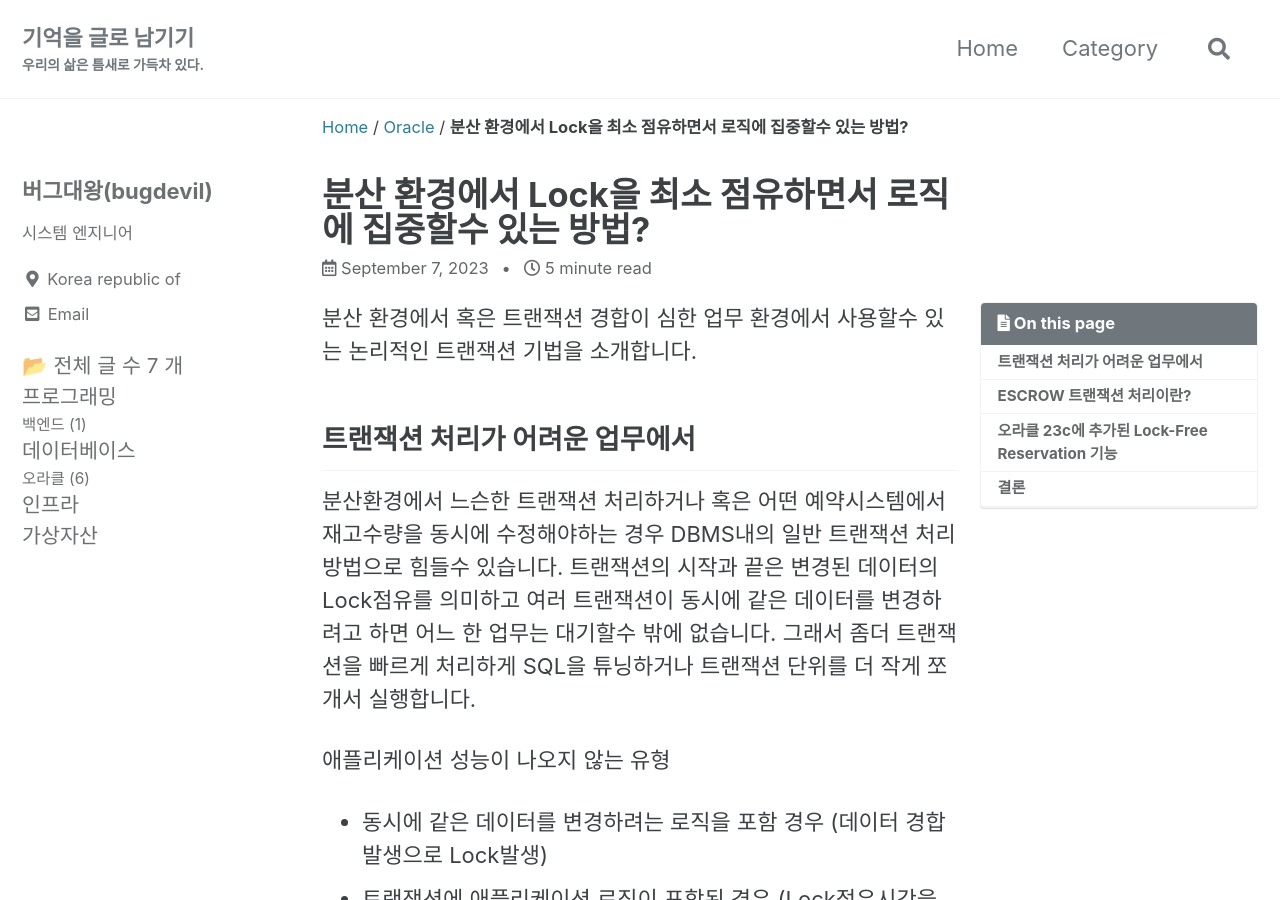
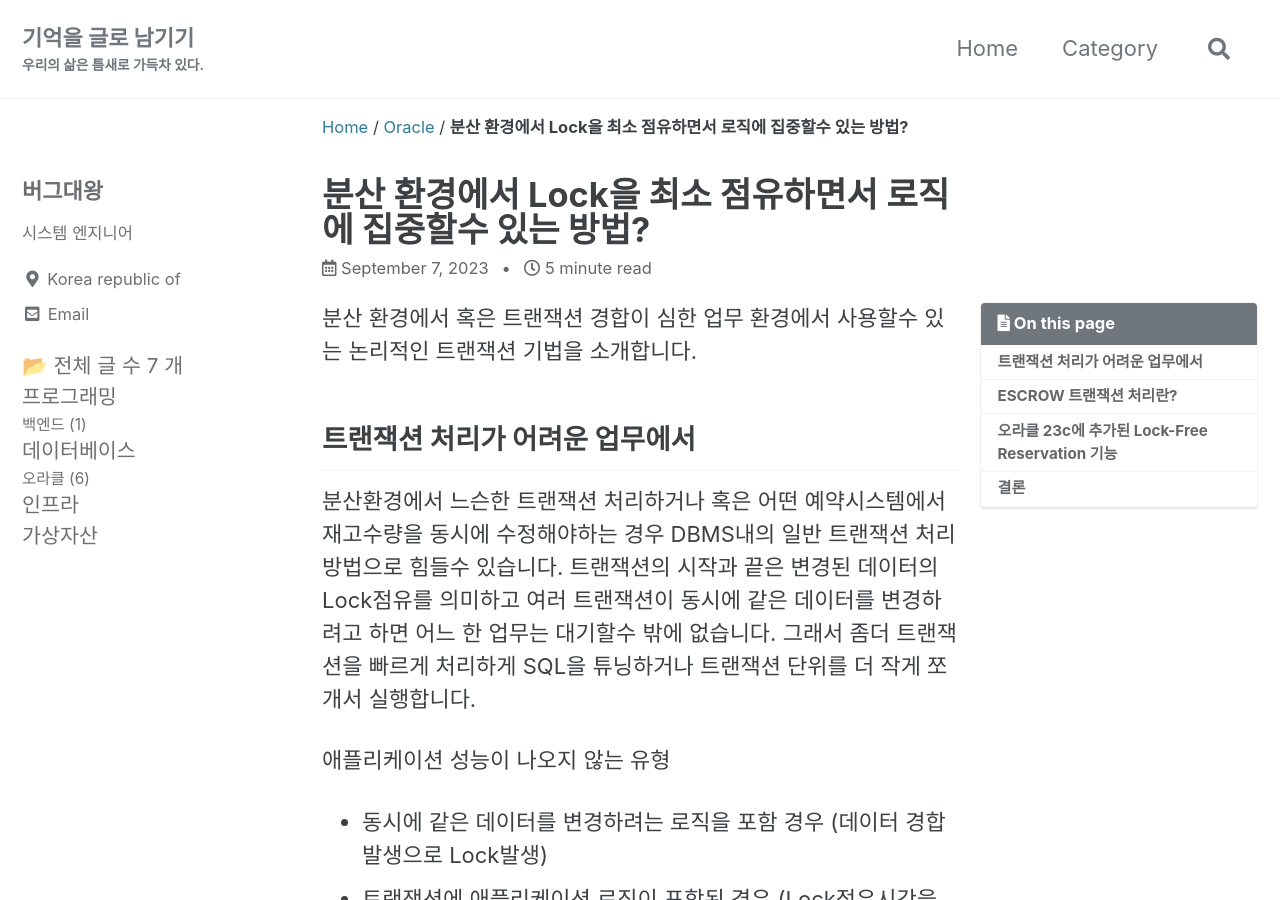
Before and after one commit to kosate/kosate.github.io, a Jekyll site: the page built from _posts/2023-09-07-how-to-proceed-with-escrow-transaction.md, in a window 1280 px wide and 900 px high. Built offline with Jekyll 4.4.1, drawn with Linux system fonts in a browser that asks for light colours; cached includes are drawn as plain includes; a script that is not in the unit is left out; comment, search, counter and statistics services are not loaded; some of the changed text lies outside the part shown.

Commit message:
modify typo

```diff
--- a/_config.yml
+++ b/_config.yml
@@ -102,7 +102,7 @@
 
 # Site Author
 author:
-  name             : "버그대왕(bugdevil)"
+  name             : "버그대왕"
   avatar           : # path of avatar image, e.g. "/assets/images/bio-photo.jpg"
   bio              : "시스템 엔지니어"
   location         : "Korea republic of"
--- a/_posts/2023-09-07-how-to-proceed-with-escrow-transaction.md
+++ b/_posts/2023-09-07-how-to-proceed-with-escrow-transaction.md
@@ -53,7 +53,7 @@
 
 위에 말씀드린 두가지 업무에서 어떻게 트랜잭션을 처리하면 좋을까요?
 
-## ESCROW 트랜잭션 처리이란?
+## ESCROW 트랜잭션 처리란?
 
 DBMS에서 모두 처리하기 힘들었으면 애플리케이션레벨에서 로직으로 해결하셨을것 같습니다.
 이러한 업무를 처리할때 DB내에서 로직으로 트랜잭션을 처리할수 있는 방법에 대해서 소개시켜드릴려고 합니다.
--- a/assets/css/main.scss
+++ b/assets/css/main.scss
@@ -4,5 +4,10 @@
 
 @charset "utf-8";
 
+/* system typefaces */
+$serif      : Georgia, Times, serif;
+$sans-serif : -apple-system, BlinkMacSystemFont, "Roboto", "Segoe UI", "Helvetica Neue", "Lucida Grande", Arial, sans-serif;
+$monospace  : Monaco, Consolas, "Lucida Console", monospace;
+
 @import "minimal-mistakes/skins/{{ site.minimal_mistakes_skin | default: 'default' }}"; // skin
 @import "minimal-mistakes"; // main partials
```
